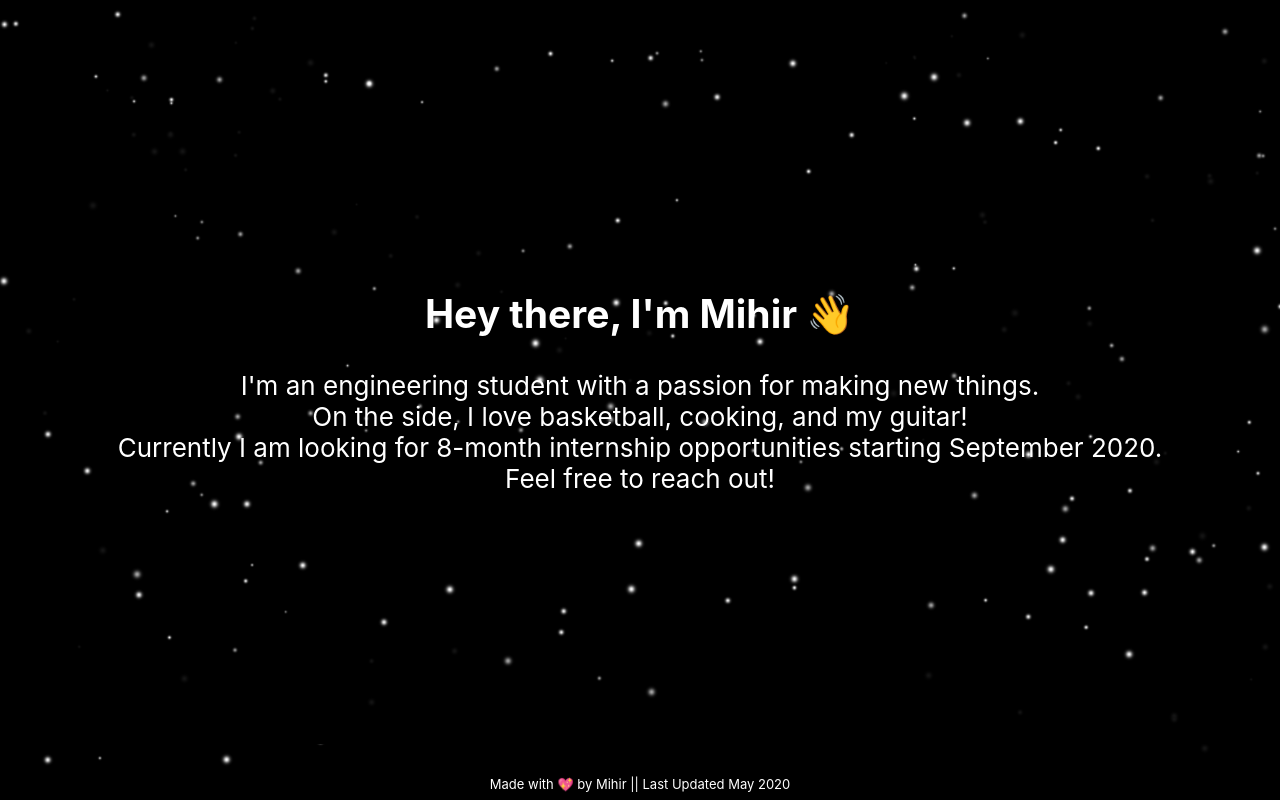
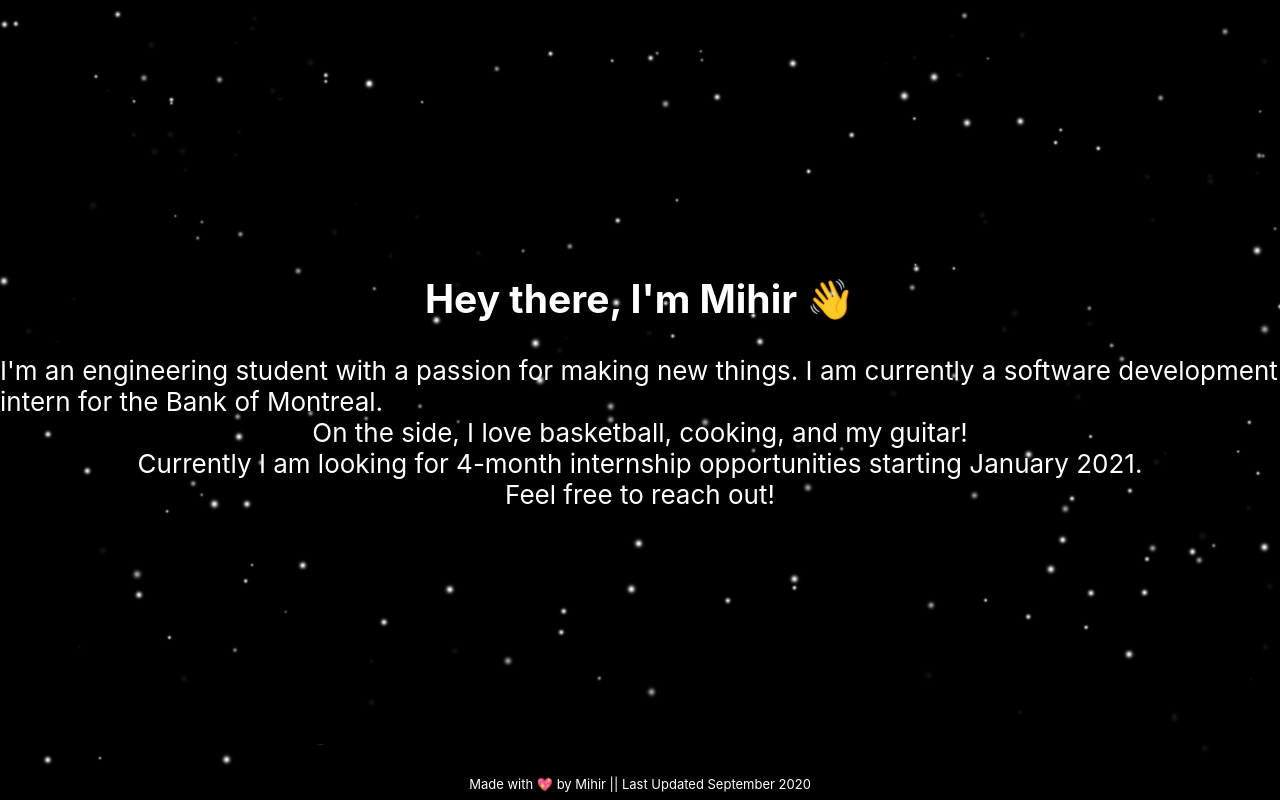
Before and after one commit to MihirKakkar/myapp, a React (Create React App) app: page / in a window 1280 px wide. Shown: the part 824-1624 px from the top of the page. Built offline with nearby package versions, Linux system fonts and the light colour scheme; a web font is replaced by a local one.

Commit message:
Update App.js

```diff
--- a/src/App.js
+++ b/src/App.js
@@ -42,13 +42,13 @@ function App() {
         <div class="star star2"></div>
         <div class="star star3"></div>
         <h2>Hey there, I'm Mihir 👋</h2>
-        <p2>I'm an engineering student with a passion for making new things.</p2>
+        <p2>I'm an engineering student with a passion for making new things. I am currently a software development intern for the Bank of Montreal.</p2>
         <p2>On the side, I love basketball, cooking, and my guitar!</p2>
-        <p2>Currently I am looking for 8-month internship opportunities starting September 2020.</p2>
+        <p2>Currently I am looking for 4-month internship opportunities starting January 2021.</p2>
         <p2>Feel free to reach out!</p2>
       </body>
 
-      <p3 id="section03">Made with 💖 by Mihir || Last Updated May 2020</p3>
+      <p3 id="section03">Made with 💖 by Mihir || Last Updated September 2020</p3>
     </div>
   );
 }
```
